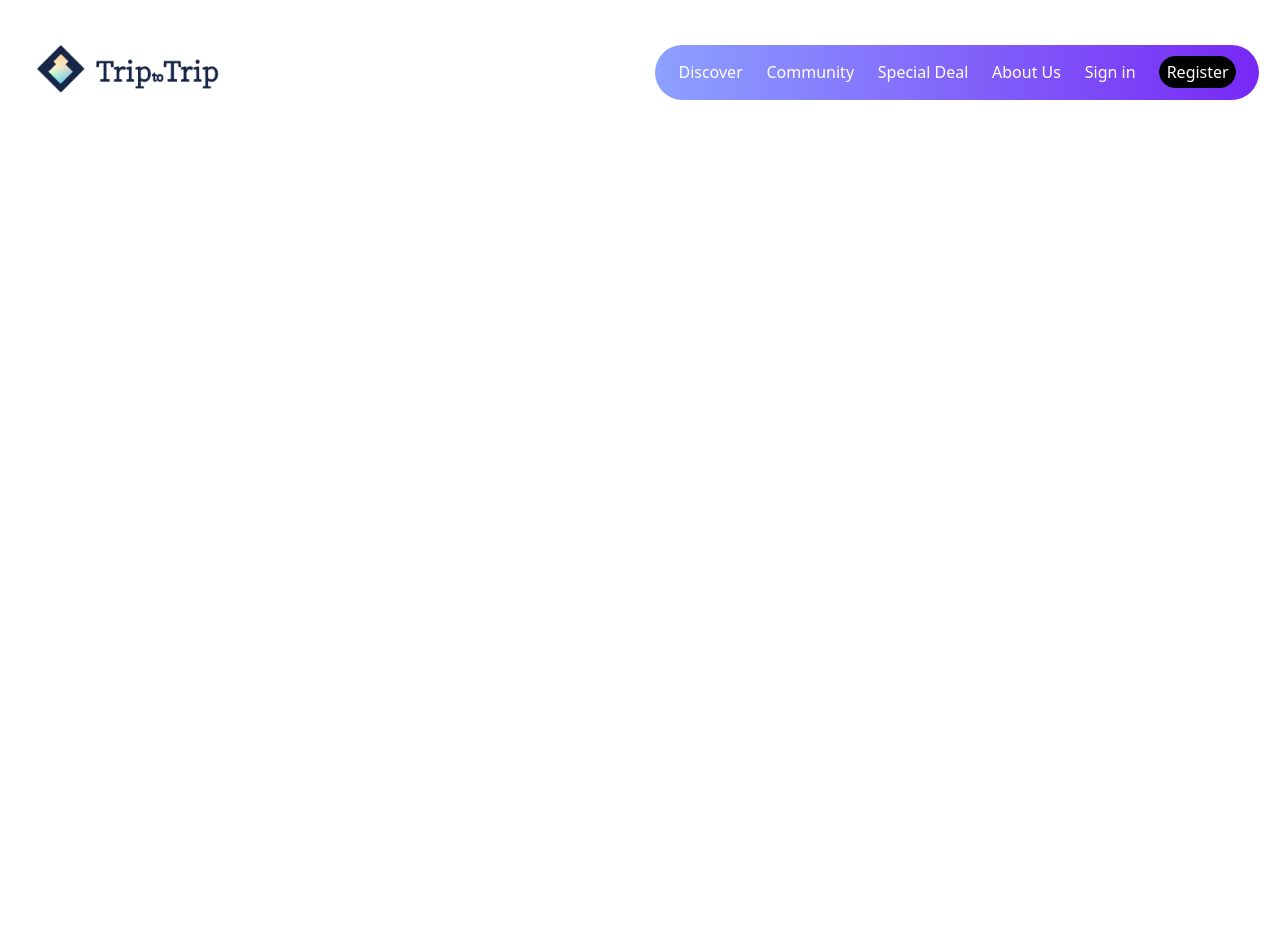
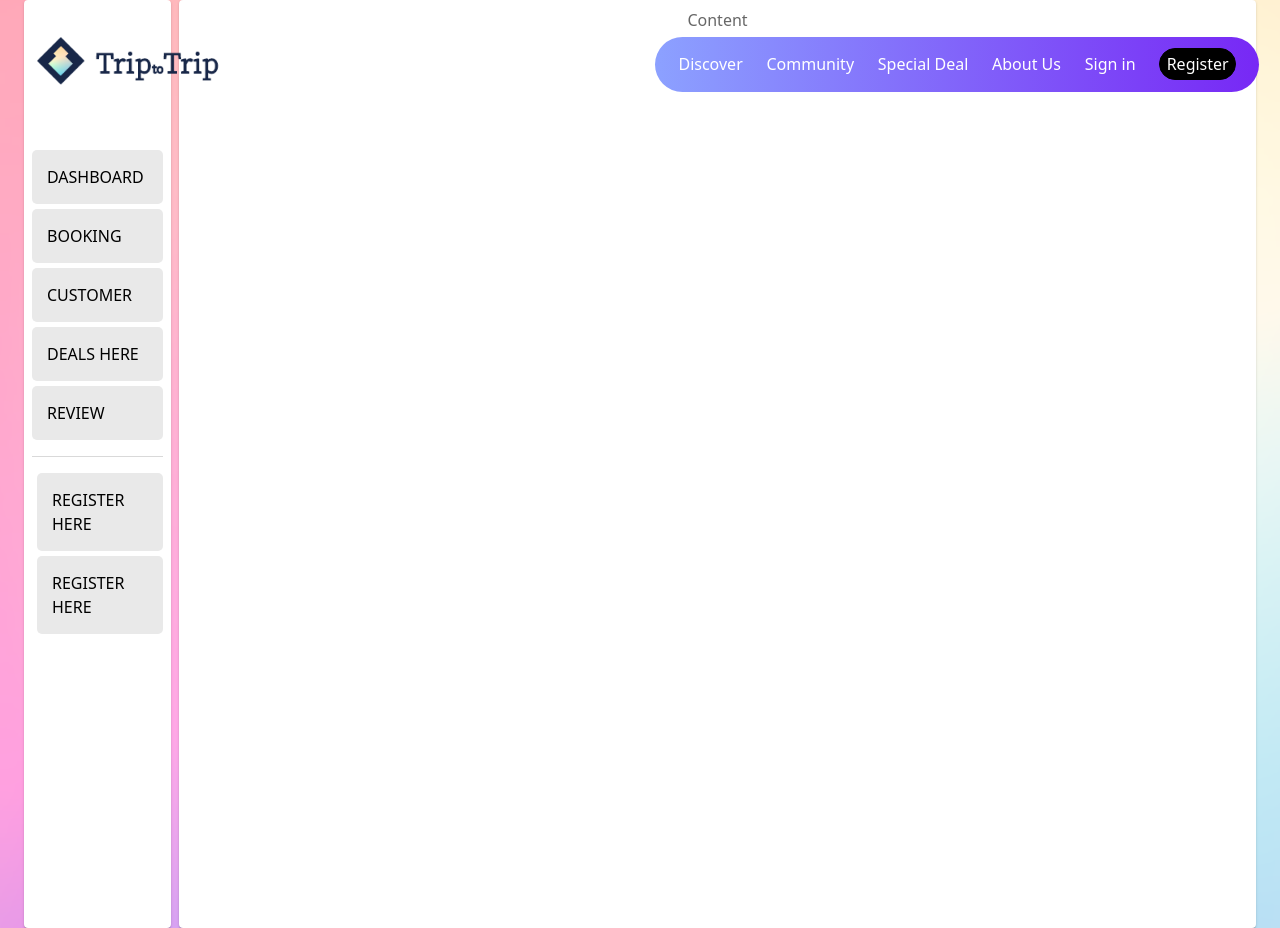
Before and after one commit to Ksmssnn78/Trip-to-Trip, a React (Create React App) app in the folder trip-to-trip/: page /Admin in a window 1280 px wide. Before the commit the page ends 800 px from the top, so only its background shows below. Built offline with nearby package versions, Linux system fonts and the light colour scheme.

Commit message:
Sidebar & Admin

```diff
--- /dev/null
+++ b/trip-to-trip/src/Admin/Admin.css
@@ -0,0 +1,56 @@
+* {
+  margin: 0;
+  padding: 0;
+  box-sizing: border-box;
+}
+#admin-bg {
+  background-image: url(../resources/Group_207.png);
+  background-repeat: no-repeat;
+  background-size: cover;
+}
+#sidebar {
+  padding-top: 150px;
+  display: block;
+  height: 58rem;
+  justify-content: center;
+  background-color: white;
+}
+/* #sidebar-heading{
+    margin-top: 30px;
+    margin-bottom: 50px;
+} */
+#link-dash,
+#link-book,
+#link-cust,
+#link-deal,
+#link-review,
+#link-reg {
+  margin-bottom: 5px;
+  display: block;
+  padding: 15px;
+  background-color: rgb(233, 233, 233);
+  border-radius: 5px;
+  text-decoration: none;
+  color: black;
+  text-align: left;
+  font-weight: 500;
+  text-transform: uppercase;
+  transition: 0.3s;
+}
+#link-dash:hover,
+#link-book:hover,
+#link-cust:hover,
+#link-deal:hover,
+#link-review:hover,
+#link-reg:hover {
+  background-image: linear-gradient(
+    to right,
+    rgba(140, 161, 255, 0.5),
+    rgba(119, 40, 245, 0.5)
+  );
+  color: white;
+  transition: 0.3s;
+}
+#content {
+  height: 100%;
+}
--- /dev/null
+++ b/trip-to-trip/src/Admin/Admin.jsx
@@ -0,0 +1,40 @@
+import React from 'react';
+import "./Admin.css";
+import Container from '@mui/material/Container';
+import { styled } from '@mui/material/styles';
+import Paper from '@mui/material/Paper';
+import Grid from '@mui/material/Grid';
+import { Link } from 'react-router-dom';
+
+const Item = styled(Paper)(({ theme }) => ({
+    padding: theme.spacing(1),
+    textAlign: 'center',
+    color: theme.palette.text.secondary,
+}));
+
+const Admin = () => {
+    return (
+        <Container id="admin-bg" maxWidth="false">
+            <Grid container spacing={1}>
+                <Grid item xs={1.5}>
+                    <Item id="sidebar">
+                        <Link id="link-dash" to="/Register">Dashboard</Link>
+                        <Link id="link-book" to="/Booking">Booking</Link>
+                        <Link id="link-cust" to="/Customer">Customer</Link>
+                        <Link id="link-deal" to="/Deals">Deals here</Link>
+                        <Link id="link-review" to="/Review">Review</Link>
+                        <hr></hr>
+                        <Link id="link-reg" to="/Register">Register here</Link>
+                        <Link id="link-reg" to="/Register">Register here</Link>
+                    </Item>
+                </Grid>
+                <Grid item xs={10.5}>
+                    <Item id="content">Content</Item>
+                </Grid>
+
+            </Grid>
+        </Container>
+    );
+};
+
+export default Admin;
--- a/trip-to-trip/src/App.js
+++ b/trip-to-trip/src/App.js
@@ -15,6 +15,7 @@ import Community from './Community/Community';
 import DiscoverPage from './DiscoverPage/DiscoverPage';
 import AboutUs from './AboutUs/AboutUs';
 import SpecialDeal from './SpecialDeal/SpecialDeal';
+import Admin from './Admin/Admin';
 
 function App() {
   return (
@@ -29,7 +30,9 @@ function App() {
               <Route exact path='/AboutUs' element={<AboutUs/>}/>
               <Route exact path='/SignIn' element={<SignIn/>}/>
               <Route exact path='/Register' element={<Register/>}/>
+              <Route exact path='/Admin' element={<Admin/>}/>
               <Route exact path='/' element={<Home/>}/>
+
           </Routes>
         </Router>
     </div>
--- a/trip-to-trip/src/Header/Header.jsx
+++ b/trip-to-trip/src/Header/Header.jsx
@@ -17,7 +17,6 @@ const Header = () => {
                 <Link className='links' to="/SignIn">Sign in</Link>
                 <Link className='links link-reg' to="/Register">Register</Link>
             </nav>
-
         </div>
     );
 };
--- a/trip-to-trip/src/RegisterPage/RegisterPage.css
+++ b/trip-to-trip/src/RegisterPage/RegisterPage.css
@@ -51,3 +51,6 @@
 #sign-link{
   margin: 10px;
 }
+#link-reg{
+  margin-left: 5px;
+}
--- a/trip-to-trip/src/RegisterPage/RegisterPage.jsx
+++ b/trip-to-trip/src/RegisterPage/RegisterPage.jsx
@@ -7,6 +7,7 @@ import Row from "react-bootstrap/Row";
 import Button from '@mui/material/Button';
 import TextField from '@mui/material/TextField';
 import Checkbox from '@mui/material/Checkbox';
+import { Link } from 'react-router-dom';
 
 
 const RegisterPage = () => {
@@ -70,7 +71,7 @@ const RegisterPage = () => {
 
                     <p id="sign-link">
                         Already have an account?
-                        <a href='#SignIn'>SignIn here</a>
+                        <Link id="link-sign" to="/SignIn">Login here</Link>
                     </p>
                 </Form >
             </div >
--- a/trip-to-trip/src/SignIn/SignIn.css
+++ b/trip-to-trip/src/SignIn/SignIn.css
@@ -43,3 +43,6 @@
 #reg-link {
   margin: 20px;
 }
+#link-sign{
+  margin-left: 5px;
+}
--- a/trip-to-trip/src/SignIn/SignIn.jsx
+++ b/trip-to-trip/src/SignIn/SignIn.jsx
@@ -3,6 +3,7 @@ import './SignIn.css';
 import Button from '@mui/material/Button';
 import TextField from '@mui/material/TextField';
 import Form from "react-bootstrap/Form";
+import { Link } from 'react-router-dom';
 
 const SignIn = () => {
     return (
@@ -14,20 +15,11 @@ const SignIn = () => {
 
                 <Form id="SignIn">
                     <Form.Group className="mb-3">
-                    {/* <label>
-                        <i className="zmdi zmdi-key"></i>
-                    </label>
-                    <Form.Label>Username</Form.Label>
-                    <Form.Control className="username" id="username" placeholder="Enter your username"></Form.Control> */}
+
                         <TextField id="outlined-loguser" defaultValue="" size="small" label="Username" variant="outlined" />
                     </Form.Group>
 
                     <Form.Group className="mb-3">
-                        {/* <label>
-                            <i className="zmdi zmdi-email"></i>
-                        </label>
-                        <Form.Label>Email</Form.Label>
-                        <Form.Control className="email" id="email" placeholder="Enter your email"></Form.Control> */}
                         <TextField id="outlined-logpass" defaultValue="" size="small" label="Password" variant="outlined" />
                     </Form.Group>
 
@@ -36,7 +28,7 @@ const SignIn = () => {
                     </Form.Group>
                     <p id="reg-link">
                         Don't have an account?
-                    <a href='#Register'>Register here</a>
+                        <Link id="link-reg" to="/Register">Register here</Link>
                     </p>
                 </Form >
             </div >
```
Lines whose indentation alone changed are shown as unchanged.
